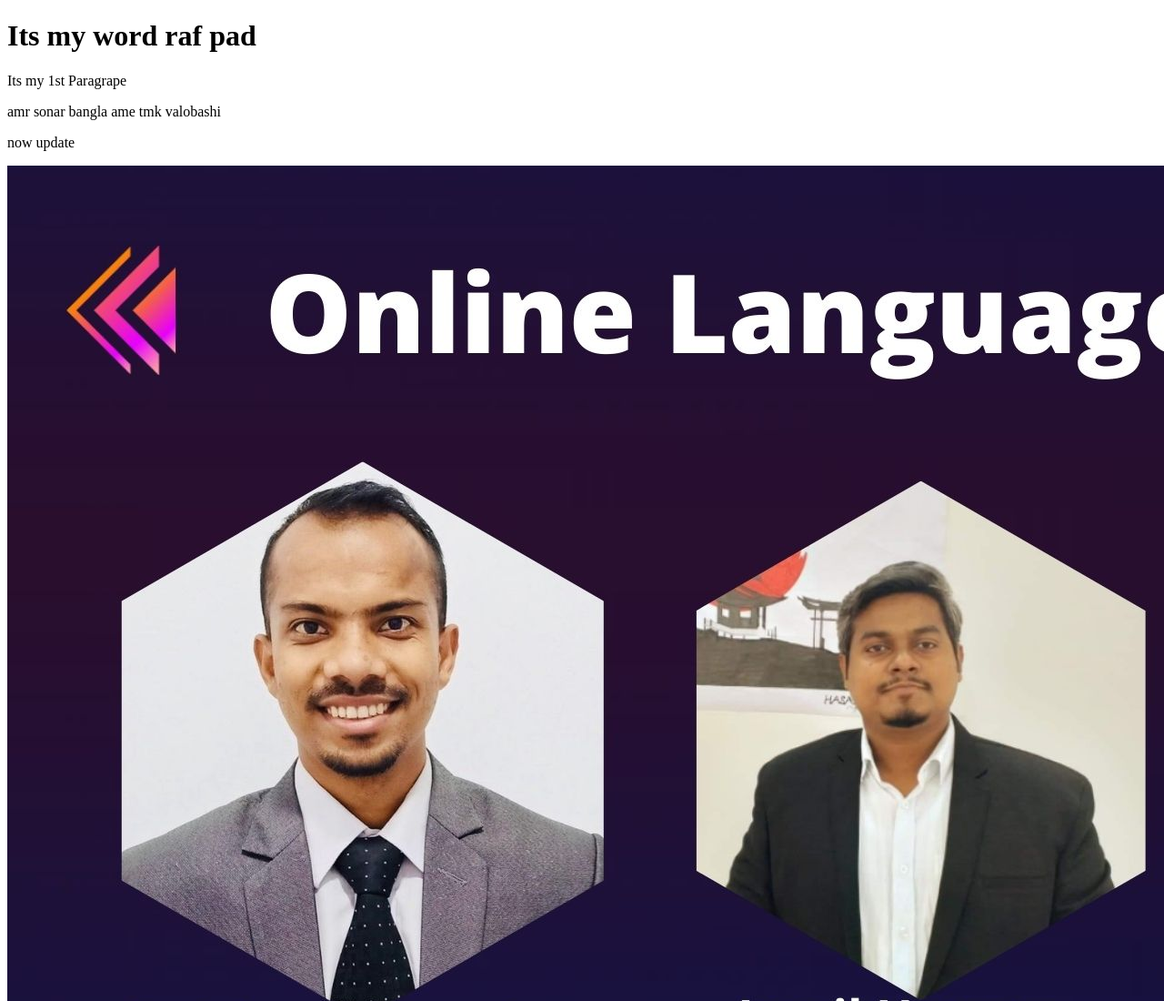
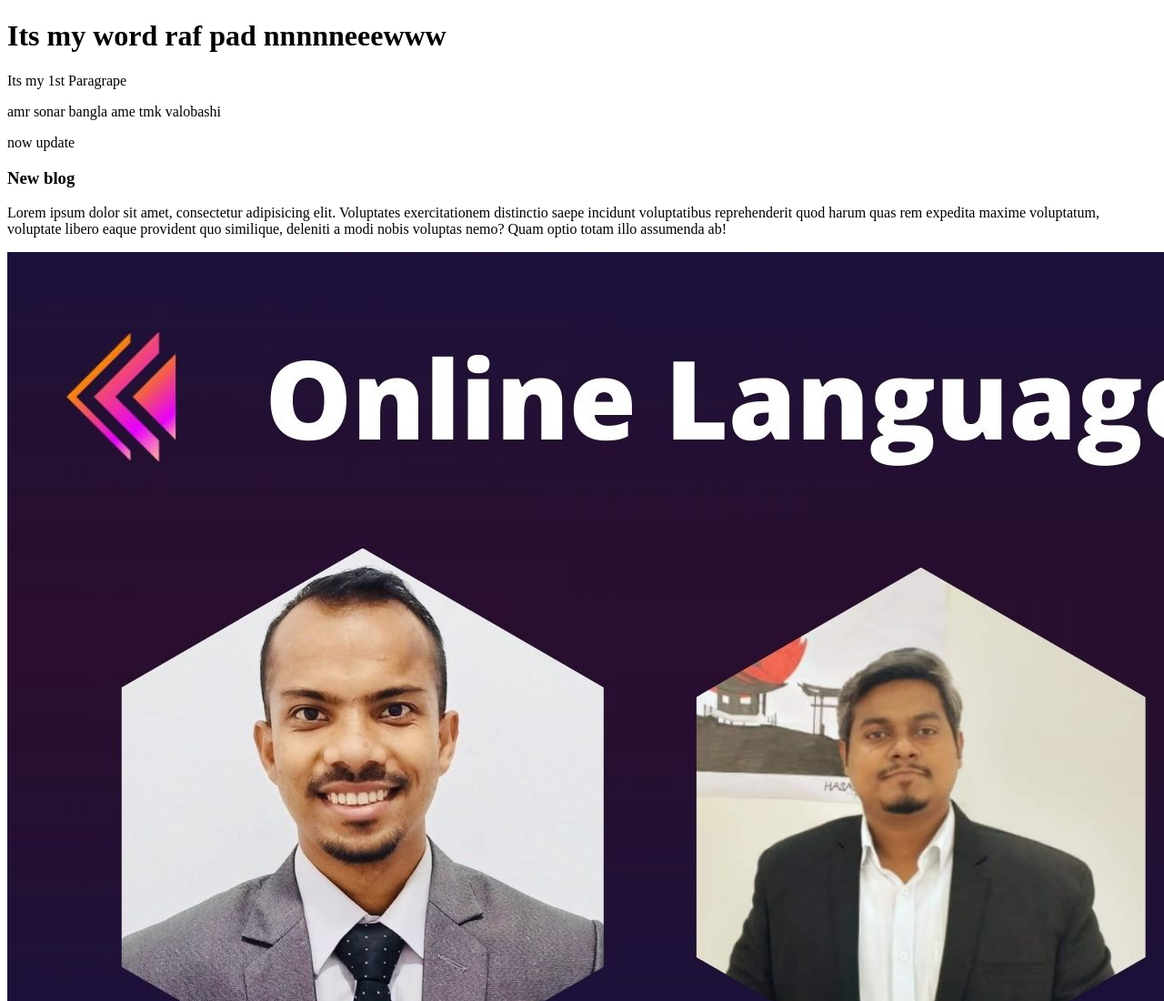
Before and after one commit to jonytheboss/my.second.repo, a plain HTML site: page index.html in a window 1280 px wide. Shown: the top 1100 px of the page at 91% size. Drawn offline with Linux system fonts and the light colour scheme.

Commit message:
new blog

```diff
--- a/index.html
+++ b/index.html
@@ -8,10 +8,15 @@
 <link rel="shortcut icon" href="Iftakher.png" type="image/x-icon">
 </head>
 <body>
-    <h1>Its my word raf pad</h1>
+    <h1>Its my word raf pad nnnnneeewww</h1>
     <p>Its my 1st Paragrape</p>
     <p>amr sonar bangla ame tmk valobashi</p>
     <p>now update</p>
+<div>
+    <h3>New blog</h3>
+<p>Lorem ipsum dolor sit amet, consectetur adipisicing elit. Voluptates exercitationem distinctio saepe incidunt voluptatibus reprehenderit quod harum quas rem expedita maxime voluptatum, voluptate libero eaque provident quo similique, deleniti a modi nobis voluptas nemo? Quam optio totam illo assumenda ab!</p>
+
+</div>
     <img src="jlpt ( N5,N4,N3 ) (1).jpg" alt="">
     <img src="Japanese Class.jpg" alt="">
     <img src="Japanese Language student.jpg" alt="">
```
